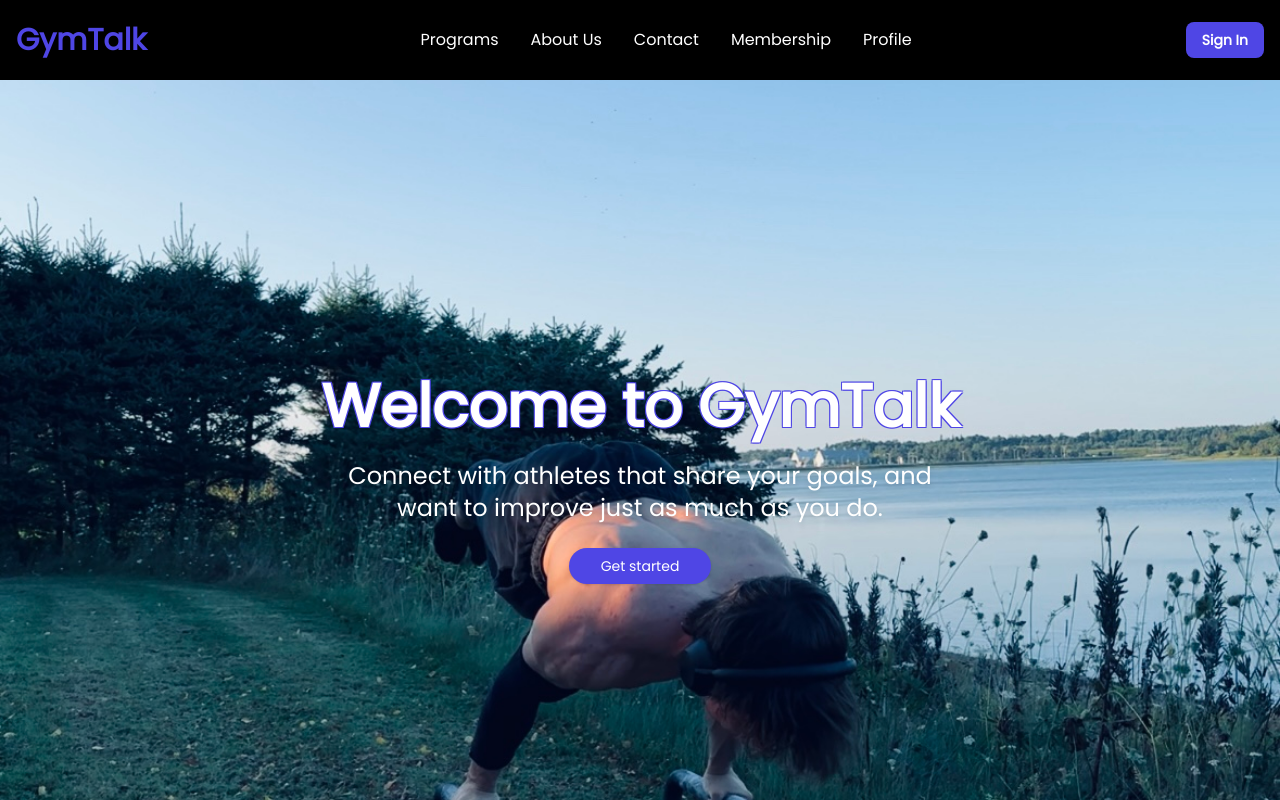
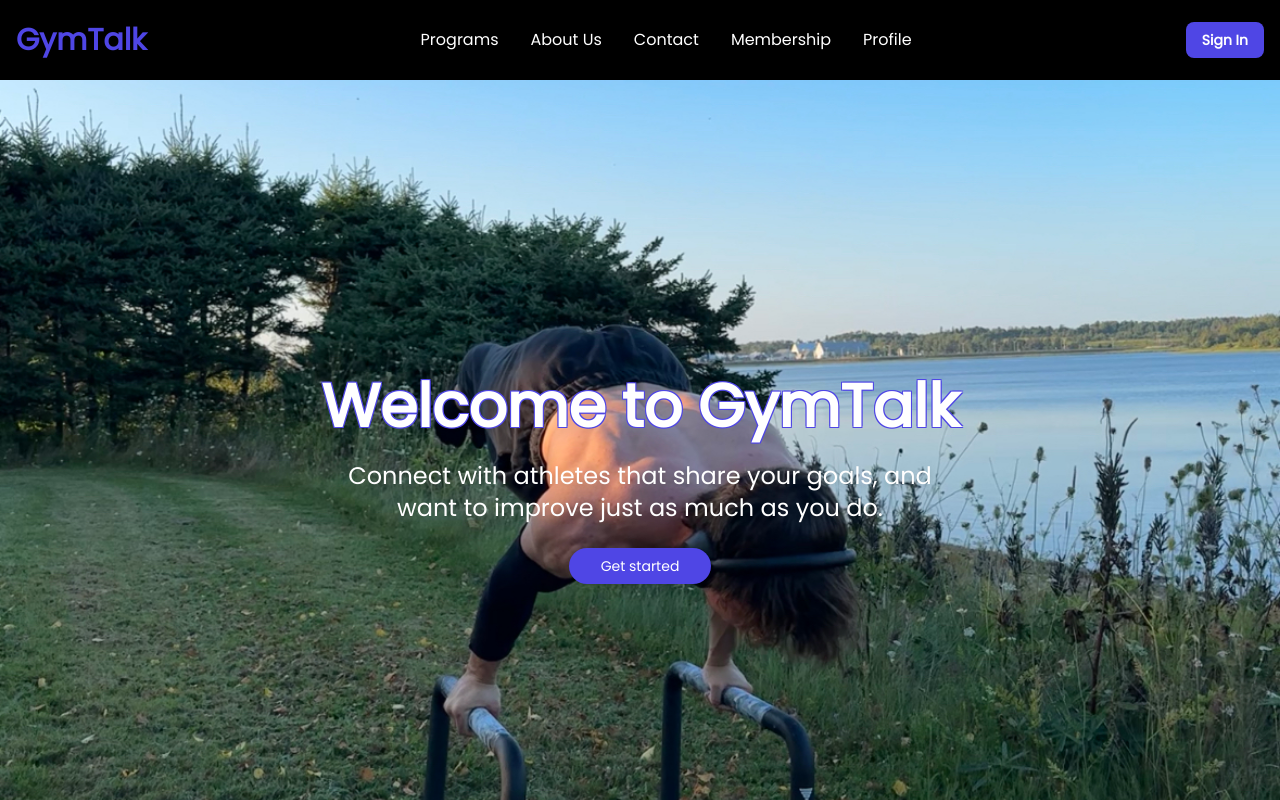
Before and after one commit to Eric0M/GymTalk, a Next.js app: page / in a window 1280 px wide. Shown: the top 800 px of the page. Built offline with nearby package versions, Linux system fonts and the light colour scheme; no server answers.

Commit message:
Changed Header photo

```diff
--- a/app/components/test_hero/test_hero.tsx
+++ b/app/components/test_hero/test_hero.tsx
@@ -6,7 +6,7 @@ export default function Hero() {
   return (
     <div className="relative h-screen w-full overflow-hidden">
       <Image
-        src="/planche_blue.jpg"
+        src="/Planche.jpg"
         alt="Gym background"
         fill
         className="absolute inset-0 z-0"
```
